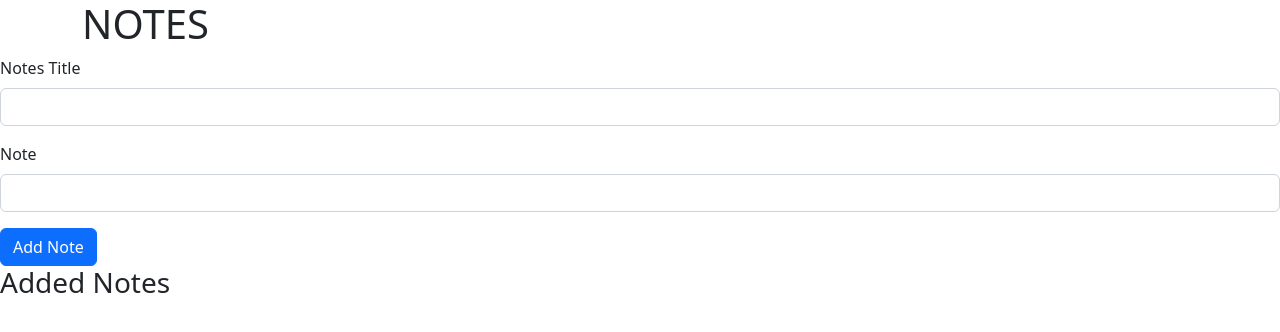
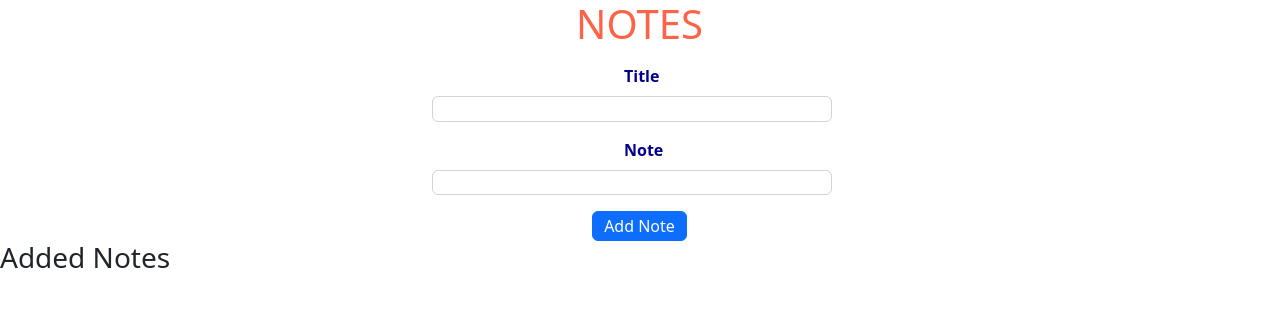
Before and after one commit to mthavaf/Notes-Angular, an Angular app: page / in a window 1280 px wide. Shown: the top 332 px of the page. Built offline with nearby package versions, Linux system fonts and the light colour scheme.

Commit message:
added styling to add-notes and app component

```diff
--- a/src/app/add-notes/add-notes.component.css
+++ b/src/app/add-notes/add-notes.component.css
@@ -0,0 +1,17 @@
+input {
+  width: 25em;
+  height: 1.6em;
+  margin-left: 27em;
+}
+label {
+    color: darkblue;
+    padding-left: 39em;
+    font-weight: 610;
+}
+.btn-primary{
+    width: 95px;
+    height: 30px;
+    padding: 0;
+    margin-left: 37em
+
+}
--- a/src/app/add-notes/add-notes.component.html
+++ b/src/app/add-notes/add-notes.component.html
@@ -1,6 +1,6 @@
 <form (ngSubmit)="onSubmit()">
   <div class="mb-3">
-    <label for="title-note-content" class="form-label">Notes Title</label>
+    <label for="title-note-content" class="form-label">Title</label>
     <input
       type="text"
       [(ngModel)]="notesTitle"
--- a/src/app/app.component.css
+++ b/src/app/app.component.css
@@ -0,0 +1,6 @@
+.title-notes{
+    color: tomato;
+    width: 4em;
+    height: 4em;
+    padding-left: 36em;
+}
--- a/src/app/app.component.html
+++ b/src/app/app.component.html
@@ -1,4 +1,4 @@
-<div class="container">
+<div class="title-notes">
   <h1>NOTES</h1>
 </div>
 <app-notes></app-notes>
```
